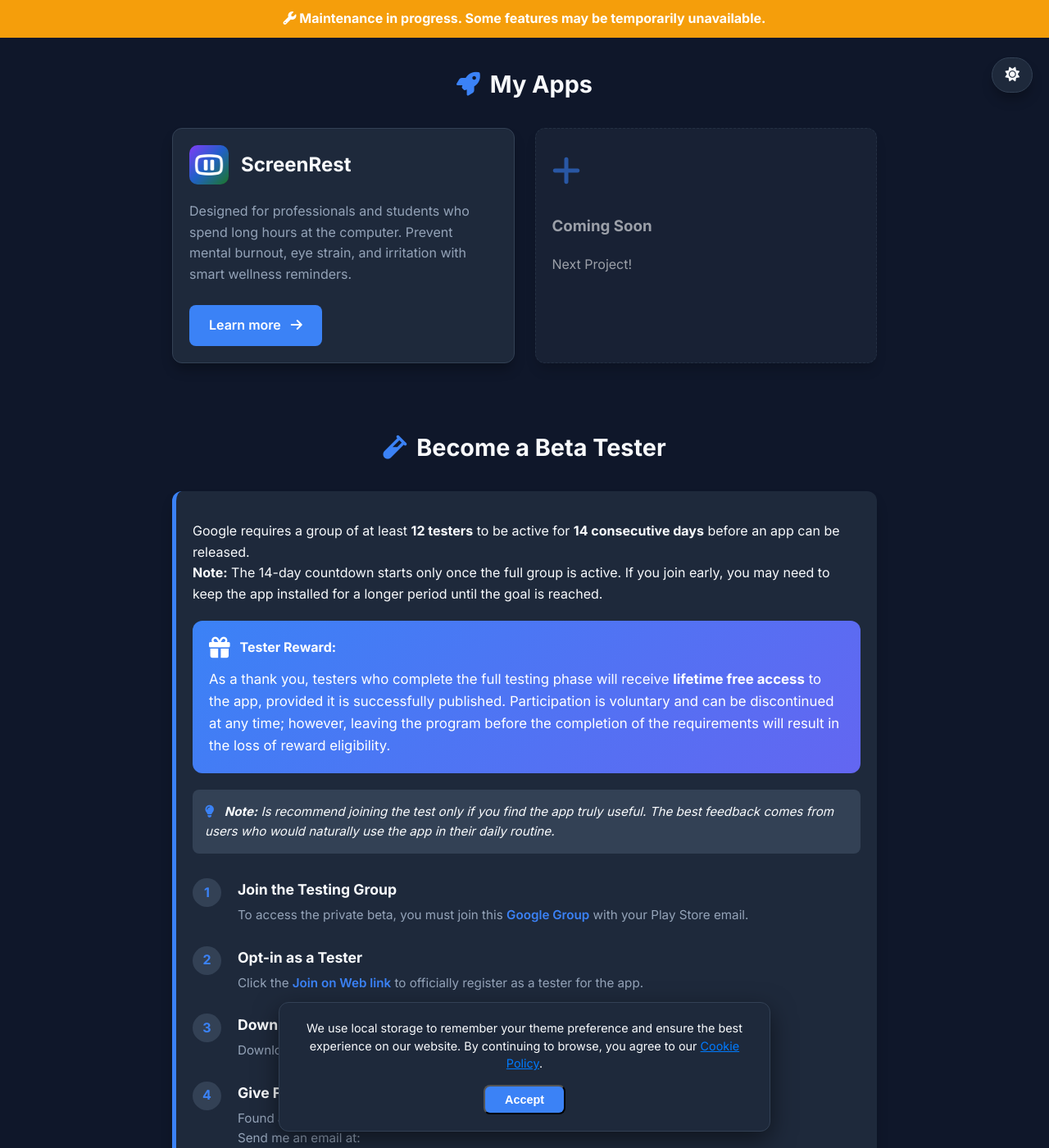
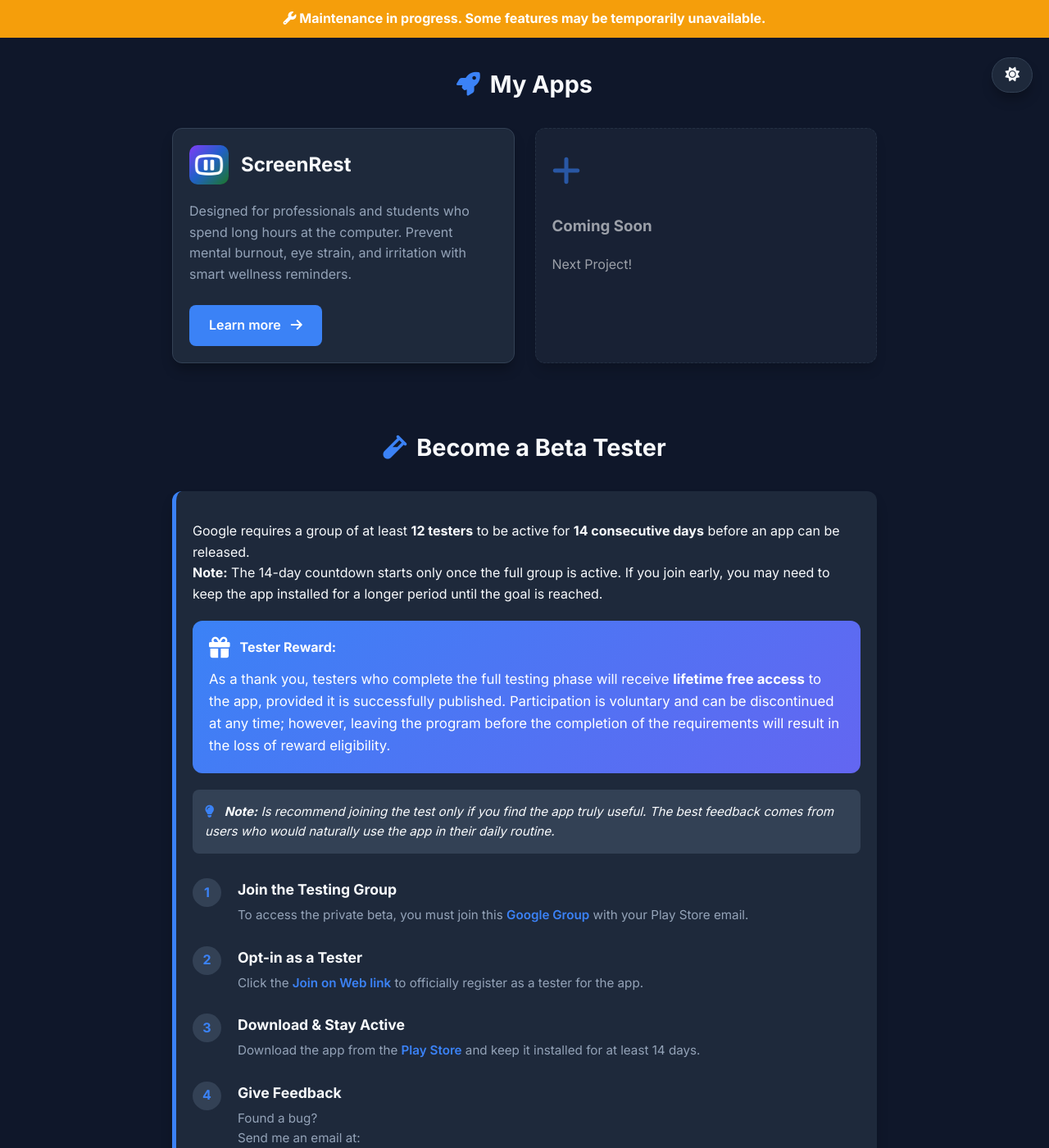
Before and after one commit to digitalcreat0r/sitoweb, a Jekyll site: the page built from index.html, in a window 1280 px wide and 1400 px high, scrolled down 455 px. Shown: the whole window at 82% size. Built offline with Jekyll 4.4.1, drawn with Linux system fonts in a browser that asks for light colours.

Commit message:
tolto cookie banner

```diff
--- a/_includes/cookie-banner.html
+++ /dev/null
@@ -1,9 +0,0 @@
-<div id="cookie-banner" class="cookie-banner" style="display: none;">
-    <div class="cookie-content">
-        <p>
-            We use local storage to remember your theme preference and ensure the best experience on our website.
-            By continuing to browse, you agree to our <a href="{{ '/cookie-policy.html' | relative_url }}">Cookie Policy</a>.
-        </p>
-        <button id="accept-cookies" class="btn-main">Accept</button>
-    </div>
-</div>
--- a/_layouts/default.html
+++ b/_layouts/default.html
@@ -35,15 +35,10 @@
     {% include footer.html %}
 </div>
 
-{% include cookie-banner.html %}
-
 <script>
     const themeToggle = document.getElementById('theme-toggle');
     const themeIcon = document.getElementById('theme-icon');
     const body = document.body;
-
-    const cookieBanner = document.getElementById('cookie-banner');
-    const acceptBtn = document.getElementById('accept-cookies');
 
     if (themeToggle) {
         function updateIcon(isLight) {
--- a/assets/css/style.css
+++ b/assets/css/style.css
@@ -515,51 +515,4 @@
 }
 .theme-switch-btn {
     z-index: 2000;
-}
-
-/* Cookie Banner */
-.cookie-banner {
-    position: fixed;
-    bottom: 20px;
-    left: 50%;
-    transform: translateX(-50%);
-    width: 90%;
-    max-width: 600px;
-    background-color: var(--card-bg, #1e1e1e);
-    border: 1px solid var(--border-color, #333);
-    border-radius: 12px;
-    padding: 20px;
-    box-shadow: 0 10px 30px rgba(0,0,0,0.5);
-    z-index: 1000;
-}
-
-.light-mode .cookie-banner {
-    background-color: #ffffff;
-    border-color: #ddd;
-    box-shadow: 0 10px 30px rgba(0,0,0,0.1);
-}
-
-.cookie-content {
-    display: flex;
-    flex-direction: column;
-    align-items: center;
-    gap: 15px;
-    text-align: center;
-}
-
-.cookie-content p {
-    margin: 0;
-    font-size: 0.9rem;
-    line-height: 1.5;
-}
-
-.cookie-content a {
-    color: var(--accent-color, #007bff);
-    text-decoration: underline;
-}
-
-#accept-cookies {
-    padding: 8px 24px;
-    font-size: 0.9rem;
-    cursor: pointer;
-}
+}  }
```
Also changed, not shown: other parts of _layouts/default.html (+0 -11 lines).
